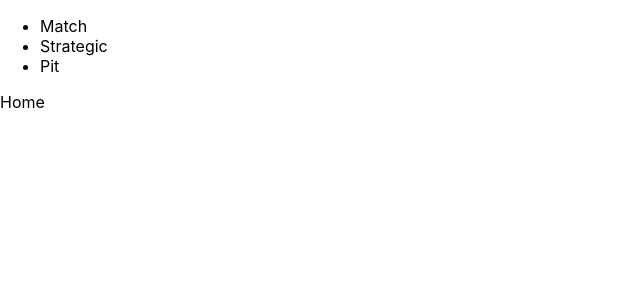
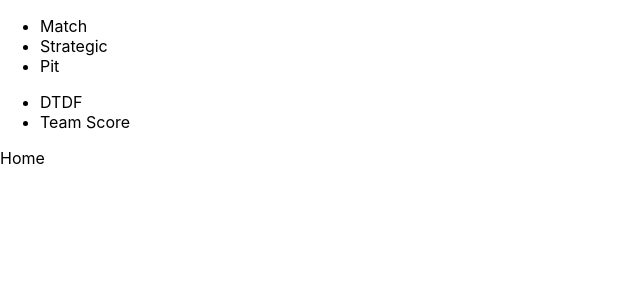
Before and after one commit to yoshist/ScoutingApp, a React (Create React App) app: page / in a window 1280 px wide. Shown: the top 300 px of the page, without its empty margins (0-640 px from the left). Built offline with nearby package versions, Linux system fonts and the light colour scheme.

Commit message:
Added report menu items

```diff
--- a/src/components/Header.jsx
+++ b/src/components/Header.jsx
@@ -5,12 +5,18 @@ export default function Header() {
     <div>
         <header>
         <div>
-            <ul id="unorderedList">
+            <ul id="scouting-apps">
                 <li>Match</li>
                 <li>Strategic</li>
                 <li>Pit</li>
             </ul>
         </div>
+        <div>
+          <ul id="scouting-reports">
+              <li>DTDF</li>
+              <li>Team Score</li>
+          </ul>
+        </div>
         </header>
     </div>
   )
```
Also changed, not shown: src/components/Header.css (added).
